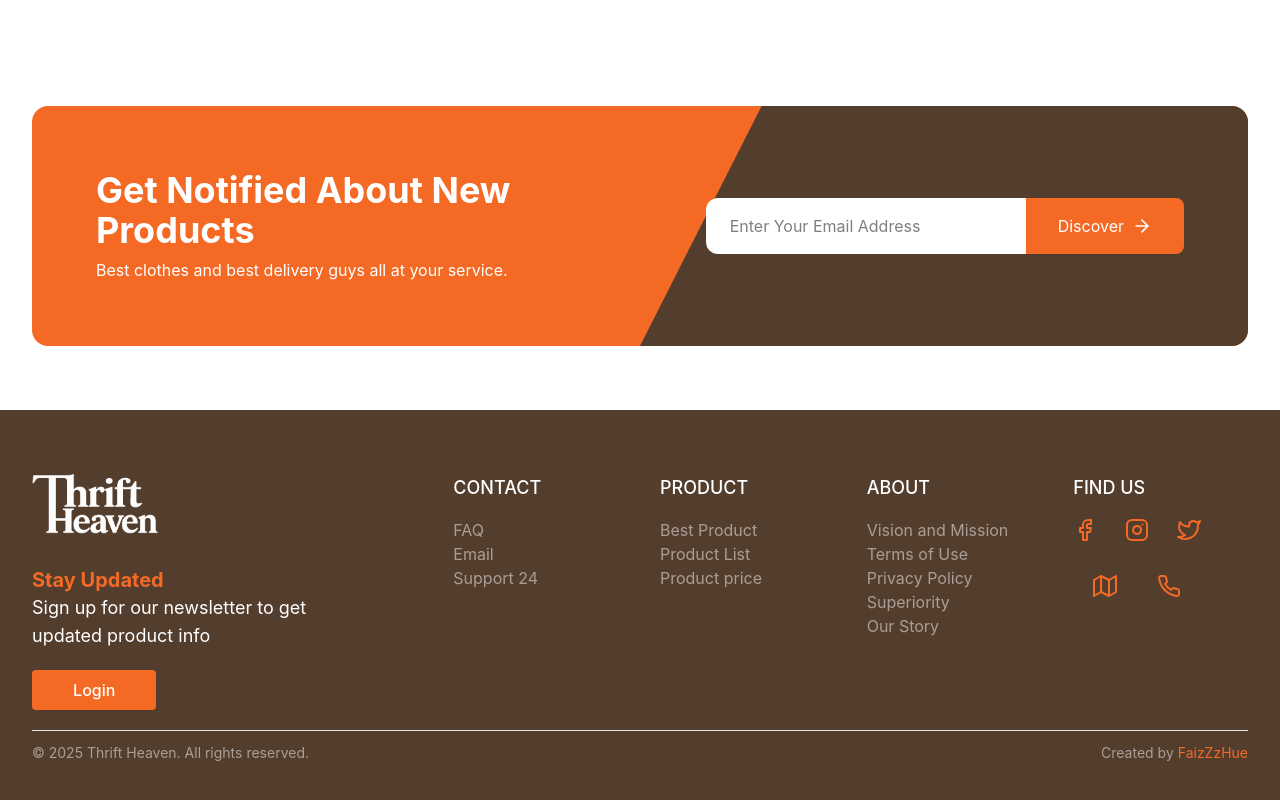
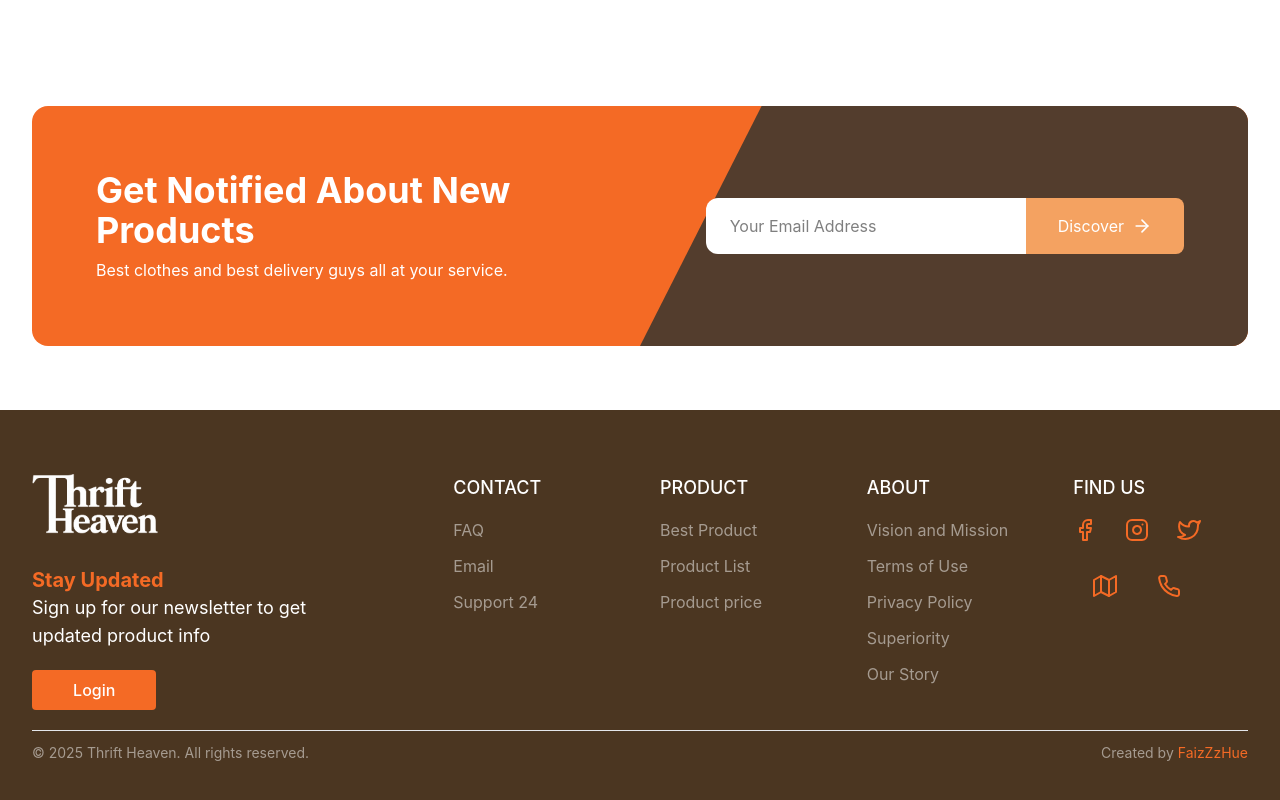
Before and after one commit to FaizZzhue/Toko-Thrifting, a React (Vite) app: page /Hero in a window 1280 px wide. Shown: the part 2210-3010 px from the top of the page. Built offline with nearby package versions, Linux system fonts and the light colour scheme.

Commit message:
Update :

```diff
--- a/src/components/Footer.jsx
+++ b/src/components/Footer.jsx
@@ -23,7 +23,7 @@ export const Footer = () => {
     }
 
     return (
-        <footer id="/Hero" className="bg-primary">
+        <footer className="bg-[#4B3621]">
             <div className="container mx-auto px-4 sm:px-6 lg:px-8 py-16">
                 <div className="grid grid-cols-1 md:grid-cols-2 lg:grid-cols-12 gap-8 lg:gap-12">
                     <div className="lg:col-span-4">
@@ -48,7 +48,7 @@ export const Footer = () => {
                                 >
                                     <h3 className="text-lg text-white font-medium mb-4 uppercase">{category}
                                     </h3>
-                                    <ul className="spay-y-3">
+                                    <ul className="space-y-3">
                                         {items.map((item, index) => (
                                             <li
                                                 key={index}
--- a/src/components/ScrollToTop.jsx
+++ b/src/components/ScrollToTop.jsx
@@ -5,7 +5,11 @@ export const ScrollToTop = () => {
     const { pathname } = useLocation();
 
     useEffect(() => {
-        window.scrollTo(0, 0);
+        window.scrollTo({
+            top: 0,
+            behavior: "smooth",
+        });
     }, [pathname]);
+
     return null;
-}
+};
--- a/src/components/home/NewsLatterSection.jsx
+++ b/src/components/home/NewsLatterSection.jsx
@@ -5,10 +5,10 @@ export const NewsLatterSection = () => {
     return (
         <section className="container mx-auto px-4 sm:px-6 lg:px-8 py-16">
             <div className="bg-link rounded-2xl overflow-hidden">
-                <div className="relative md:px-16 py-16 px-6 md:py-16">
+                <div className="relative md:px-16 py-16 px-6 md:py-16 ">
+
                     {/* Gradient BG */}
-                    <div className="absolute top-0 right-0 w-1/2 h-full bg-primary clip-path-slant hidden md:block">
-                    </div>
+                    <div className="absolute top-0 right-0 w-1/2 h-full bg-primary clip-path-slant hidden md:block" />
 
                     <div className="relative flex flex-col lg:flex-row items-center justify-between gap-8 lg:gap-12">
                         {/* Left Content */}
@@ -21,10 +21,10 @@ export const NewsLatterSection = () => {
                         <div className="flex flex-col sm:flex-row gap-4 sm:gap-0">
                             <input
                                 type="email"
-                                placeholder="Enter Your Email Address"
+                                placeholder="Your Email Address"
                                 className="w-full bg-white sm:w-auto md:w-80 px-4 sm:px-6 py-3 sm:py-4 rounded-xl sm:rounded-l-xl sm:rounded-r-none focus:outline-none"
                             />
-                            <button className="w-full sm:w-auto cursor-pointer bg-link text-white px-6 sm:px-8 py-3 sm:py-4 rounded-xl sm:rounded-l-none sm:rounded-r-lg flex items-center gap-2">
+                            <button className="w-full sm:w-auto cursor-pointer bg-[#F4A261] text-white px-6 sm:px-8 py-3 sm:py-4 rounded-xl sm:rounded-l-none sm:rounded-r-lg flex items-center gap-2">
                                 <span >Discover</span>
                                 <FiArrowRight className="size-5"/>
                             </button>
```
